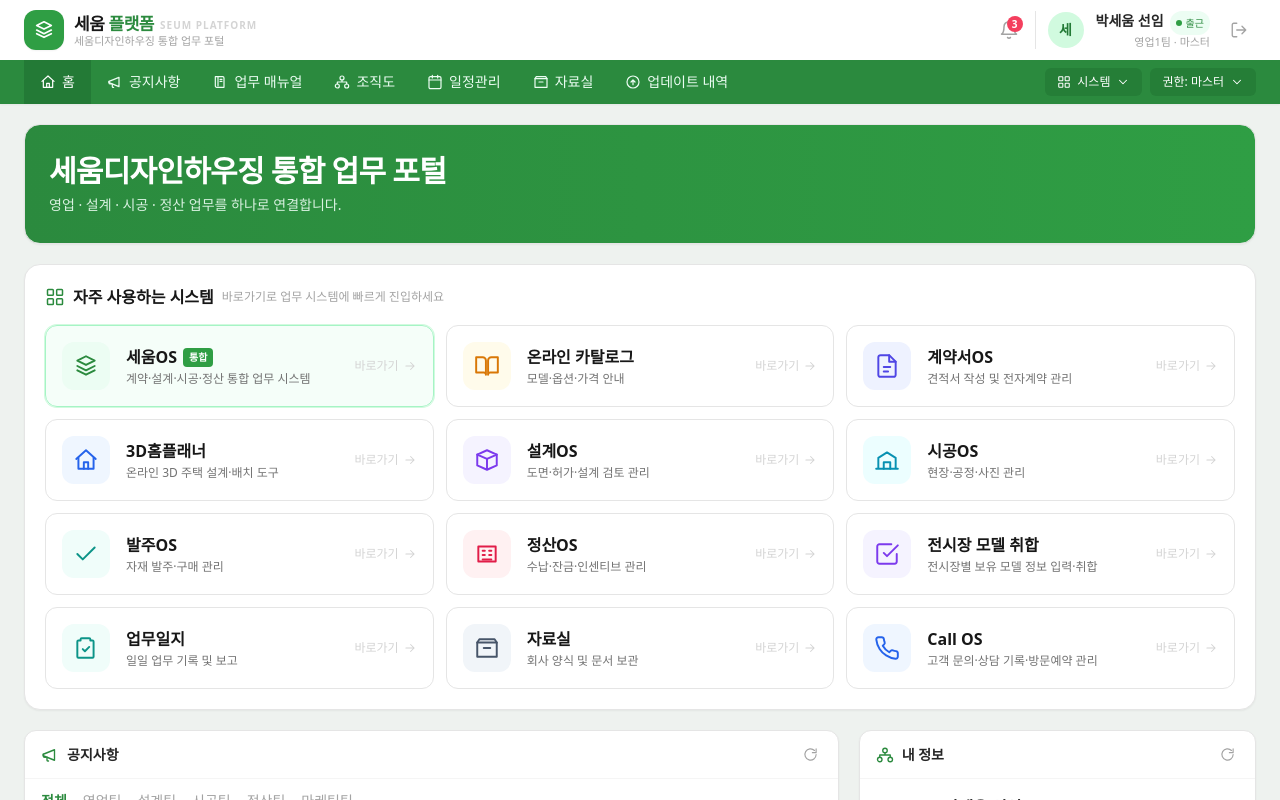
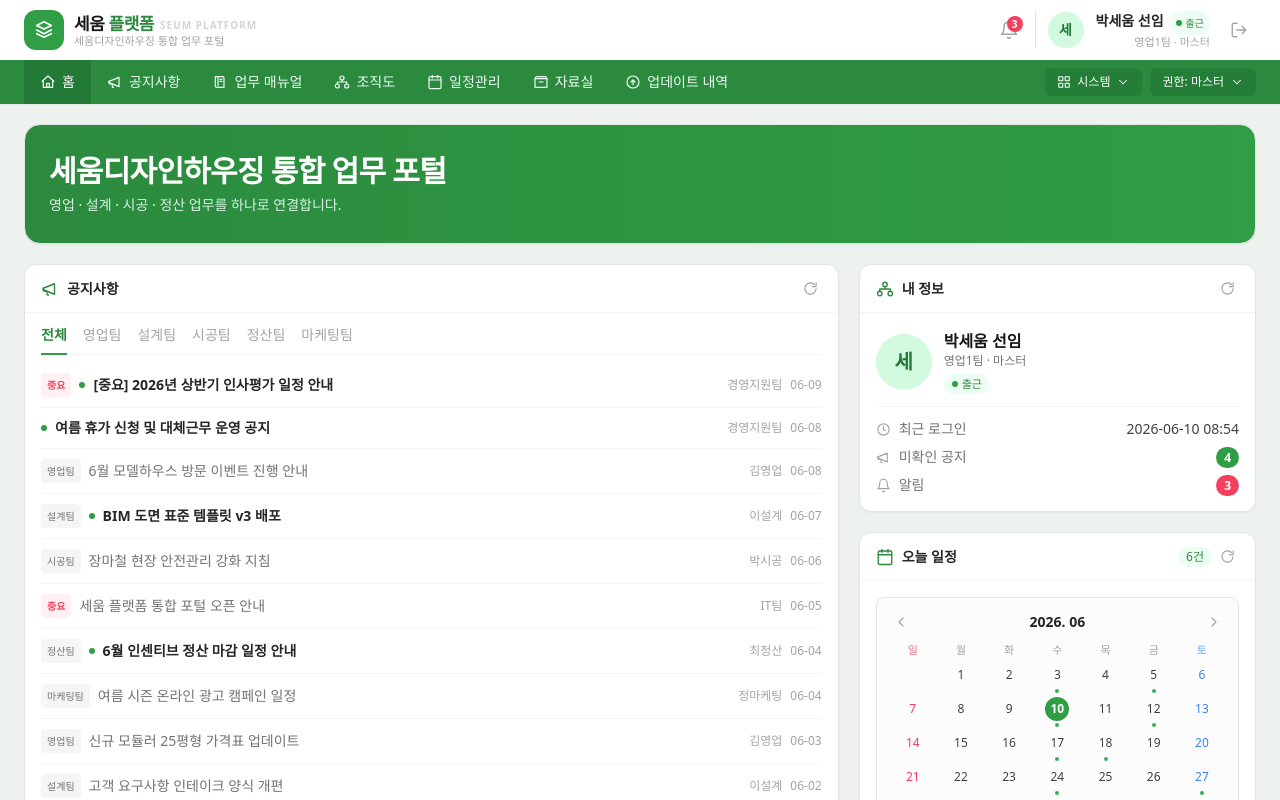
Before and after one commit to actorjoon0001-glitch/seum-platform, a Next.js app: page /portal in a window 1280 px wide. Shown: the top 800 px of the page. Built offline with nearby package versions, Linux system fonts and the light colour scheme.

Commit message:
refactor(portal): 메인 '자주 사용하는 시스템' 런처 제거 (#23)
상단 바 '시스템' 드롭다운으로 진입 가능해져 메인 런처 섹션과
미사용 SystemLauncher 컴포넌트를 제거.

Co-authored-by: Claude <noreply@anthropic.com>

```diff
--- a/app/portal/page.tsx
+++ b/app/portal/page.tsx
@@ -1,4 +1,3 @@
-import { SystemLauncher } from "@/features/portal/components/SystemLauncher";
 import { NoticeBoard } from "@/features/portal/components/NoticeBoard";
 import { TodaySchedule } from "@/features/portal/components/TodaySchedule";
 import { RecentUpdates } from "@/features/portal/components/RecentUpdates";
@@ -18,8 +17,7 @@ export default function PortalHome() {
         </p>
       </section>
 
-      {/* 1순위: 자주 사용하는 시스템 */}
-      <SystemLauncher />
+      {/* 시스템 진입은 상단 바 "시스템" 드롭다운에서 (메인 큰 런처는 제거) */}
 
       {/* 공지 · 일정 · 업데이트 · 내 정보 */}
       <div className="grid grid-cols-1 gap-5 lg:grid-cols-3">
--- a/features/portal/components/SystemLauncher.tsx
+++ /dev/null
@@ -1,82 +0,0 @@
-"use client";
-
-import Link from "next/link";
-import { Icon } from "./icons";
-import { useRole, useSystems } from "./PortalProvider";
-import { launcherSystems } from "../config/systems";
-import type { Tone } from "../config/systems";
-
-const TONE: Record<Tone, { box: string; hoverIcon: string; ring: string }> = {
-  green: { box: "bg-seum-50 text-seum-600", hoverIcon: "group-hover:bg-seum-500", ring: "group-hover:ring-seum-200" },
-  blue: { box: "bg-blue-50 text-blue-600", hoverIcon: "group-hover:bg-blue-500", ring: "group-hover:ring-blue-200" },
-  indigo: { box: "bg-indigo-50 text-indigo-600", hoverIcon: "group-hover:bg-indigo-500", ring: "group-hover:ring-indigo-200" },
-  amber: { box: "bg-amber-50 text-amber-600", hoverIcon: "group-hover:bg-amber-500", ring: "group-hover:ring-amber-200" },
-  violet: { box: "bg-violet-50 text-violet-600", hoverIcon: "group-hover:bg-violet-500", ring: "group-hover:ring-violet-200" },
-  cyan: { box: "bg-cyan-50 text-cyan-600", hoverIcon: "group-hover:bg-cyan-500", ring: "group-hover:ring-cyan-200" },
-  rose: { box: "bg-rose-50 text-rose-600", hoverIcon: "group-hover:bg-rose-500", ring: "group-hover:ring-rose-200" },
-  teal: { box: "bg-teal-50 text-teal-600", hoverIcon: "group-hover:bg-teal-500", ring: "group-hover:ring-teal-200" },
-  slate: { box: "bg-slate-100 text-slate-600", hoverIcon: "group-hover:bg-slate-500", ring: "group-hover:ring-slate-200" },
-};
-
-/** 자주 사용하는 시스템 — 업무 시스템 런처 (메인 최상단 우선 영역) */
-export function SystemLauncher() {
-  const { role } = useRole();
-  const { openService } = useSystems();
-  const systems = launcherSystems(role);
-
-  return (
-    <section className="rounded-2xl border border-neutral-200 bg-white p-5 shadow-sm">
-      <div className="mb-4 flex items-center gap-2">
-        <Icon name="grid" size={20} className="text-seum-600" />
-        <h2 className="text-base font-bold text-neutral-900">자주 사용하는 시스템</h2>
-        <span className="text-xs text-neutral-400">바로가기로 업무 시스템에 빠르게 진입하세요</span>
-      </div>
-
-      <div className="grid grid-cols-1 gap-3 sm:grid-cols-2 lg:grid-cols-3">
-        {systems.map((s) => {
-          const t = TONE[s.tone];
-          const cardClass = `group flex items-center gap-4 rounded-xl border p-4 text-left transition hover:-translate-y-0.5 hover:shadow-md ${
-            s.featured
-              ? "border-seum-200 bg-seum-50/50 ring-1 ring-seum-100"
-              : "border-neutral-200 bg-white hover:border-seum-200"
-          }`;
-          const inner = (
-            <>
-              <span
-                className={`flex h-12 w-12 shrink-0 items-center justify-center rounded-xl ring-4 ring-transparent transition ${t.box} ${t.hoverIcon} ${t.ring} group-hover:text-white`}
-              >
-                <Icon name={s.icon} size={26} />
-              </span>
-              <div className="min-w-0 flex-1">
-                <p className="flex items-center gap-1.5 font-bold text-neutral-900">
-                  {s.label}
-                  {s.featured && (
-                    <span className="rounded bg-seum-500 px-1.5 py-0.5 text-[10px] font-semibold text-white">
-                      통합
-                    </span>
-                  )}
-                </p>
-                <p className="mt-0.5 truncate text-xs text-neutral-500">{s.desc}</p>
-              </div>
-              <span className="flex items-center gap-1 text-xs font-medium text-neutral-300 transition group-hover:text-seum-600">
-                바로가기
-                <Icon name="arrow" size={14} />
-              </span>
-            </>
-          );
-
-          // 연결된(ready) 서비스 → 전체화면 탭으로 열기, 준비중 → 내부 안내 페이지
-          return s.ready && s.serviceUrl ? (
-            <button key={s.key} type="button" onClick={() => openService(s)} className={`${cardClass} w-full`}>
-              {inner}
-            </button>
-          ) : (
-            <Link key={s.key} href={s.href} className={cardClass}>
-              {inner}
-            </Link>
-          );
-        })}
-      </div>
-    </section>
-  );
-}
```
